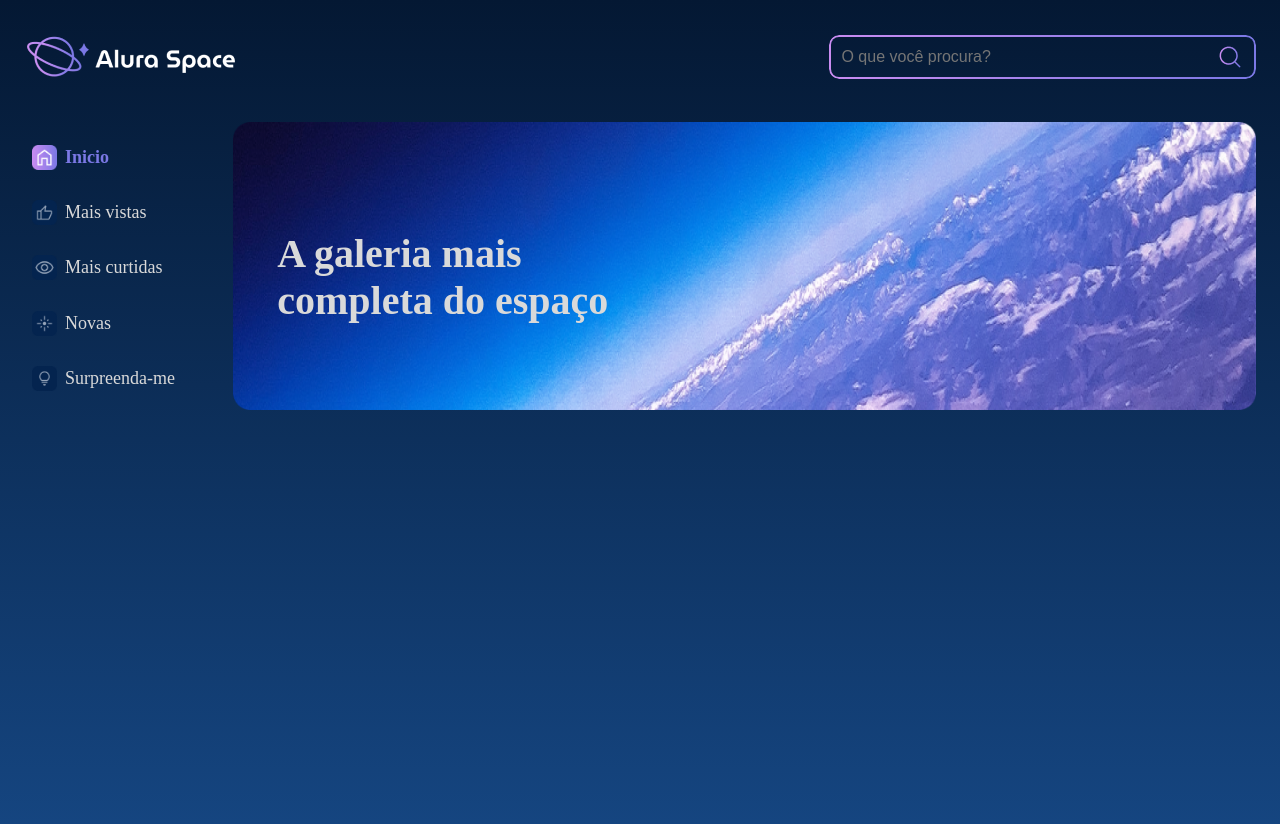
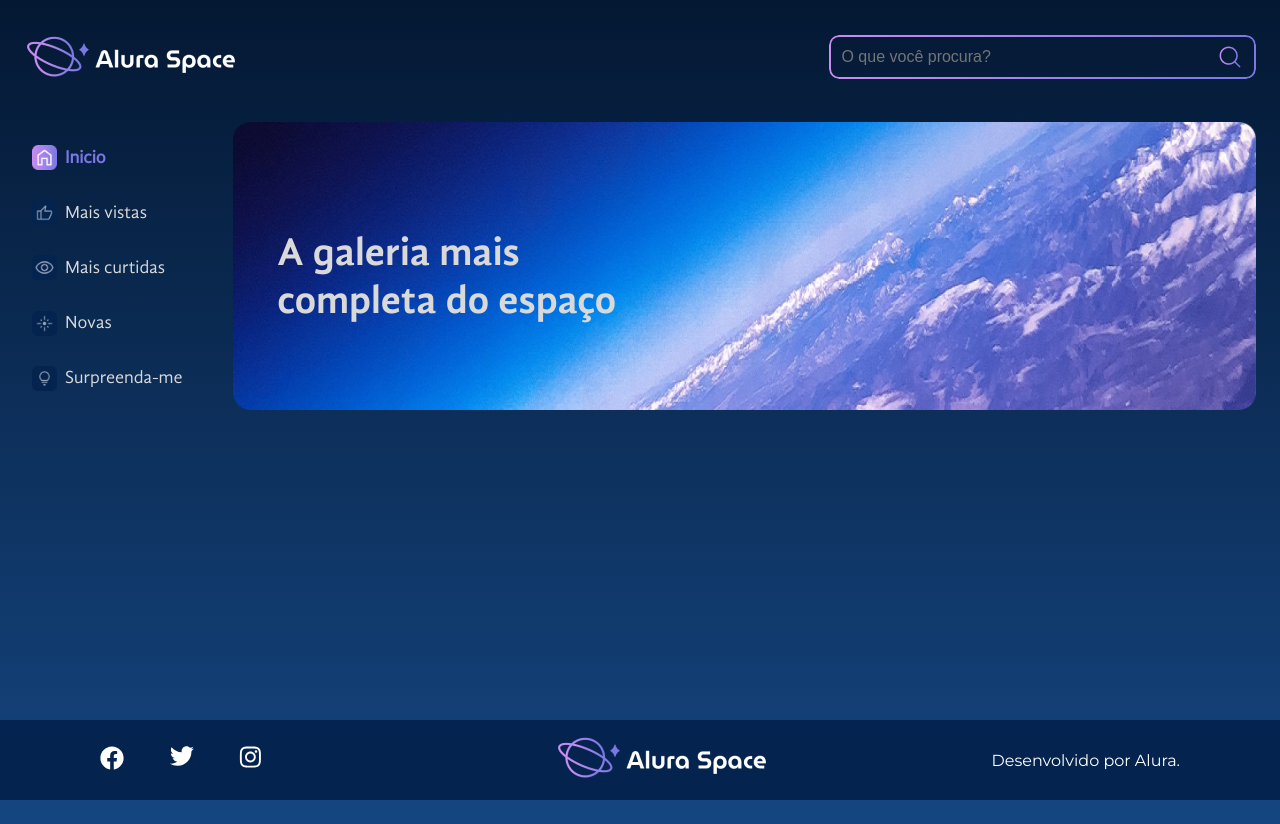
Before and after one commit to ryanoliveir/alura-space-react, a React (Create React App) app: page / in a window 1280 px wide. Built offline with nearby package versions, Linux system fonts and the light colour scheme.

Commit message:
:construction: Added Footer; Added Local fonts globally

```diff
--- /dev/null
+++ b/src/components/Footer/Footer.module.scss
@@ -0,0 +1,27 @@
+@import '../../styles/variables';
+
+.footer_container {
+    width: 100%;
+    height: 80px;
+    background-color: $footer-blue;
+    padding: 0px 100px;
+    position: fixed;
+    left: 0;
+    bottom: 0;
+    display: flex;
+    align-items: center;
+    justify-content: space-between;
+    box-sizing: border-box;
+
+
+    &__social__images{
+        display: flex;
+        width: 230px;
+        gap: 45px;
+    }
+
+    &__dev_by{
+       color: #fff;
+       font-family: $footer-font;
+    }
+}
--- /dev/null
+++ b/src/components/Footer/index.jsx
@@ -0,0 +1,24 @@
+import styles from './Footer.module.scss'
+
+
+const Footer = () => {
+    return (
+        <section className={styles.footer_container}>
+            <div className={styles.footer_container__social__images}>
+                <a href="https://www.instagram.com/aluraonline/"><img src="/assets/facebook.svg" alt="" /></a>
+                <a href="https://www.instagram.com/aluraonline/"><img src="/assets/twitter.svg" alt="" /></a>
+                <a href="https://www.instagram.com/aluraonline/"><img src="/assets/instagram.svg" alt="" /></a>
+            </div>
+            <div>
+                <img src="/assets/logo.png" alt="Logo" />
+            </div>
+            <div className={styles.footer_container__dev_by}>
+                <p>Desenvolvido por Alura.</p>
+            </div>
+        </section>
+    )
+
+}
+
+
+export default Footer;
--- a/src/components/PageHeader/PageHeader.module.scss
+++ b/src/components/PageHeader/PageHeader.module.scss
@@ -1,3 +1,5 @@
+@import '../../styles/variables';
+
 .header_container{
     display: flex;
     justify-content: space-between;
@@ -20,7 +22,7 @@
         border-radius: 10px;
         z-index: -1;
         border: 2px solid transparent;
-        background: linear-gradient(to right, #c98cf1, #7b78e5) border-box;
+        background: linear-gradient(to right, $pink, $purple) border-box;
         -webkit-mask: linear-gradient(#fff 0 0) padding-box,
           linear-gradient(#fff 0 0);
         -webkit-mask-composite: xor;
@@ -31,7 +33,7 @@
     &__input {
       width: 80%;
       height: 30px;
-      color: #d9d9d9;
+      color: $text-color;
       font-size: 1rem;
       border: none;
       background-color: transparent;
--- a/src/components/Sidebar/Sidebar.module.scss
+++ b/src/components/Sidebar/Sidebar.module.scss
@@ -1,3 +1,5 @@
+@import '../../styles/variables';
+
 .menu {
     width: 18%;
 
@@ -18,8 +20,8 @@
       &:first-child {
         a {
           font-weight: 700;
-          color: #7b78e5;
-          font-family: "GandhiSansRegular";
+          color: $purple;
+          font-family: $font-regular;
         }
       }
     }
@@ -36,6 +38,6 @@
       text-decoration: none;
       font-size: 1.125rem;
       color: #d9d9d9;
-      font-family: "GandhiSansRegular"
+      font-family: $font-regular;
     }
   }
--- a/src/pages/Home/Home.module.scss
+++ b/src/pages/Home/Home.module.scss
@@ -1,3 +1,4 @@
+@import '../../styles/variables';
 main {
     margin: 0 24px;
   }
@@ -20,8 +21,9 @@ main {
       h1 {
         position: absolute;
         z-index: 1;
-        color: #d9d9d9;
+        color: $text-color;
         font-size: 2.5rem;
+        font-family: $font-bold;
         width: 401px;
         height: 144px;
         top: 75px;
--- a/src/pages/Home/index.jsx
+++ b/src/pages/Home/index.jsx
@@ -1,6 +1,7 @@
 import Header from '../../components/PageHeader';
 import Sidebar from '../../components/Sidebar';
 import Banner from '../../components/Banner';
+import Footer from '../../components/Footer';
 
 import styles from './Home.module.scss'
 
@@ -43,6 +44,7 @@ const Home = () => {
                 </section>
 
             </main>
+            <Footer />
         </>
     )
 
--- /dev/null
+++ b/src/styles/_variables.scss
@@ -0,0 +1,15 @@
+$font-regular: "GandhiSansRegular";
+$font-bold: "GandhiSansBold";
+$footer-font: "Montserrat";
+
+$text-color: #d9d9d9;
+
+$dark-blue: #041833;
+$light-blue: #154580;
+
+$pink: #c98cf1;
+$purple: #7b78e5;
+$light-gray: #9d9d9d;
+$tag-color: rgba(148, 163, 184,0.3);
+
+$footer-blue: #04244f;
--- a/src/styles/globals.scss
+++ b/src/styles/globals.scss
@@ -1,10 +1,30 @@
 @import-normalize;
+@import url('https://fonts.googleapis.com/css2?family=Montserrat&family=Prata&display=swap');
+@import './variables';
+
+@font-face {
+    font-family: "GandhiSansRegular";
+    src: local("GandhiSansRegular"),
+        url("../../public/assets/fonts/GandhiSans-Regular.otf") format("truetype");
+    font-weight: 500;
+    font-display: swap;
+}
+
+@font-face {
+    font-family: "GandhiSansBold";
+    src: local("GandhiSansBold"),
+        url("../../public/assets/fonts/GandhiSans-Bold.otf") format("truetype");
+    font-weight: 700;
+    font-display: swap;
+}
+
+
 
 body {
     margin: 0;
     padding: auto;
     min-height: 100vh;
-    background-image: linear-gradient(#041833, #154580);
+    background-image: linear-gradient($dark-blue, $light-blue);
     box-sizing: border-box;
 }
 
@@ -12,9 +32,9 @@ body::-webkit-scrollbar {
     width: 3px;
 }
 body::-webkit-scrollbar-track {
-    background: linear-gradient(#041833, #154580);
+    background: linear-gradient($dark-blue, $light-blue);
 }
 body::-webkit-scrollbar-thumb {
-    background-color: #154580;
+    background-color: $light-blue;
     border-radius: 20px;
 }
```
Also changed, not shown: 1 other file (tests, documents, lock files or other folders).
